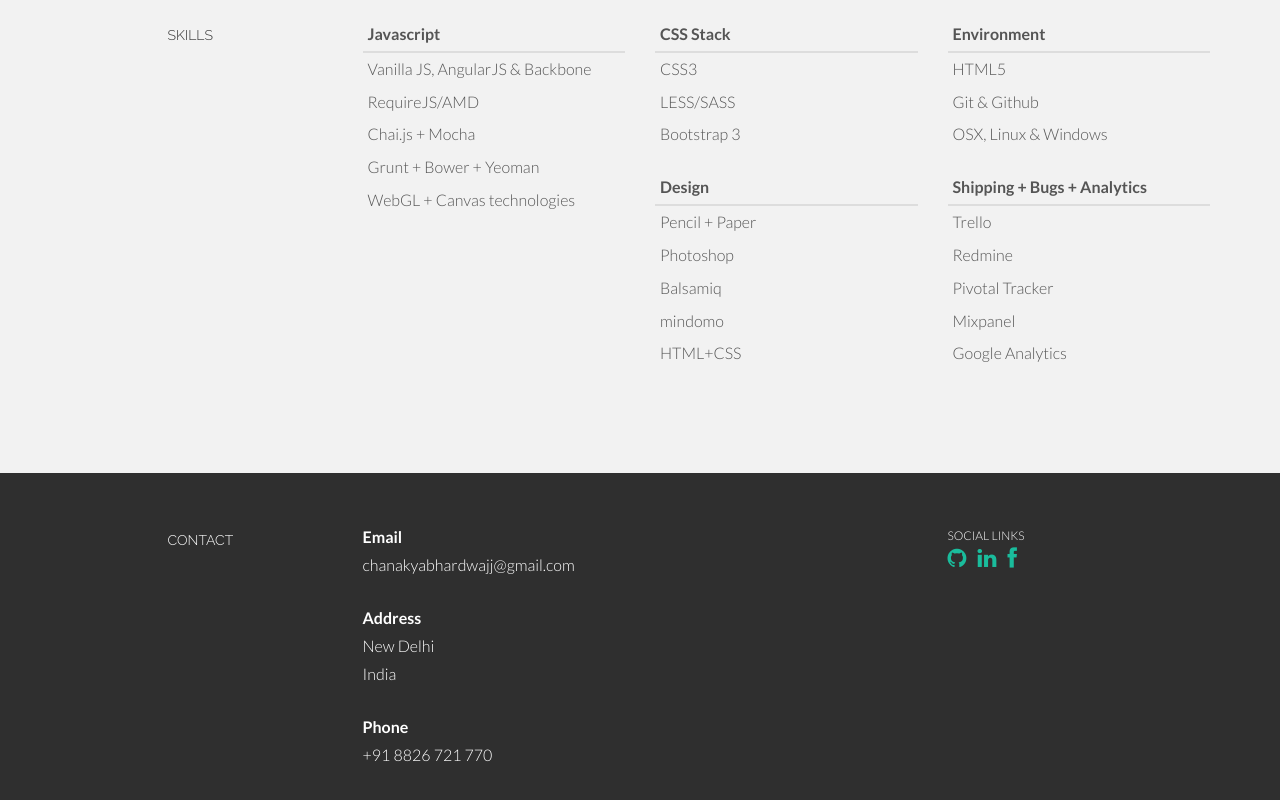
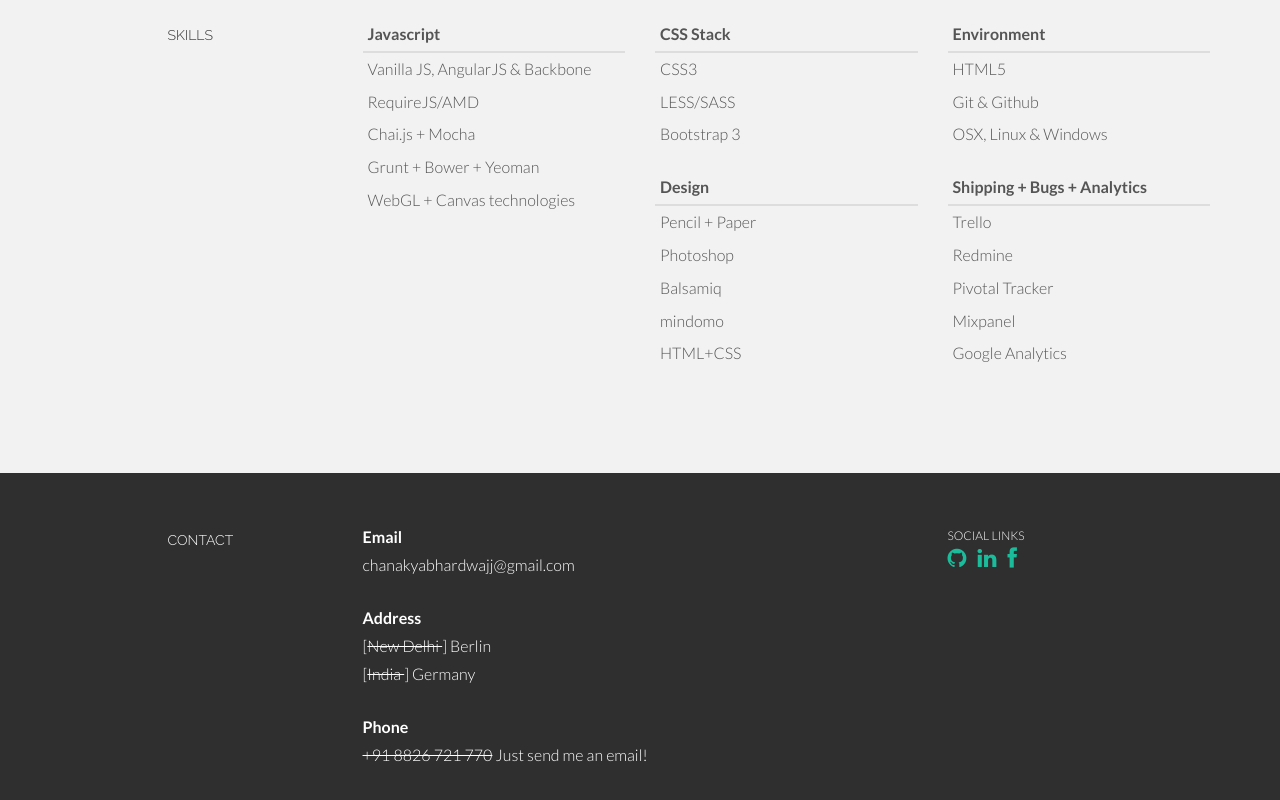
Before and after one commit to chanakyabhardwajj/chanakyabhardwaj.com, a plain HTML site: page index.html in a window 1280 px wide. Shown: the part 4236-5036 px from the top of the page. Drawn offline with Linux system fonts and the light colour scheme.

Commit message:
contact update

```diff
--- a/assets/css/main.css
+++ b/assets/css/main.css
@@ -37,6 +37,10 @@
 
 .mtop{
     margin-top: 30px;
+}
+
+.strike{
+    text-decoration: line-through;
 }
 
 body {
--- a/index.html
+++ b/index.html
@@ -428,13 +428,13 @@
                     <p>
                         <t>Address</t>
                         <br/>
-                        New Delhi <br/>
-                        India <br/>
+                        [<span class="strike">New Delhi </span>]  Berlin<br/>
+                        [<span class="strike">India </span>]  Germany<br/>
                     </p>
                     <p>
                         <t>Phone</t>
                         <br/>
-                        +91 8826 721 770 <br/>
+                        <span class="strike">+91 8826 721 770</span>   Just send me an email!<br/>
                     </p>
                 </div>
                 <div class="col-lg-3">
```
